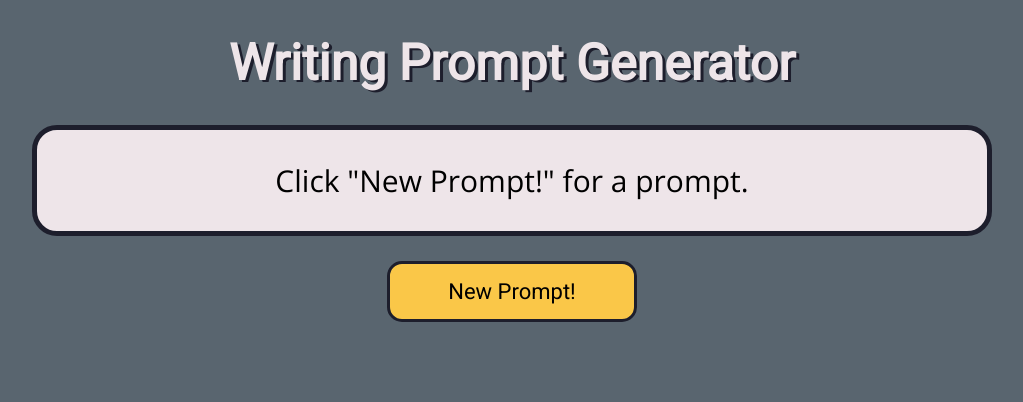
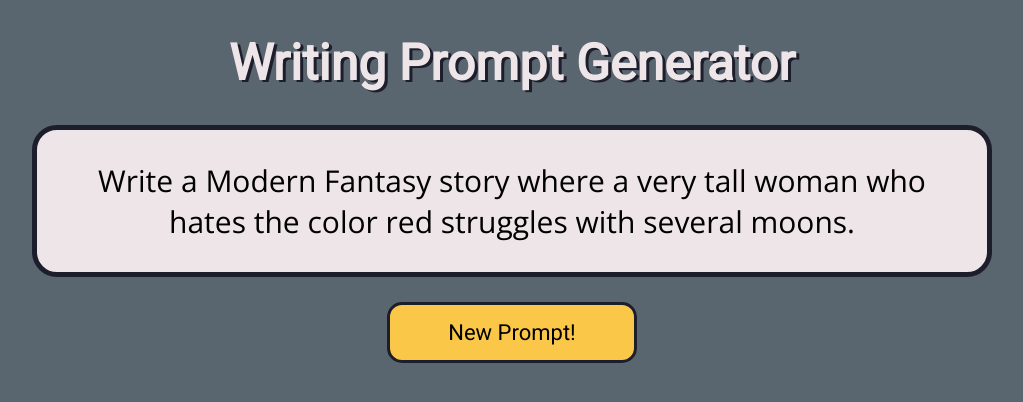
Before and after one commit to Asmerom-tech/writing-prompt-generator, a website: page index.html in a window 1280 px wide. Both pictures are taken after a click on the button "New Prompt!". Shown: the whole page, without its empty margins (128-1151 px from the left). Drawn offline with nearby package versions, Linux system fonts and the light colour scheme.

Commit message:
added button functionality and other finishing touches

```diff
--- a/app.js
+++ b/app.js
@@ -59,8 +59,18 @@ const generatePrompt = () => {
   return `Write ${randGenre} story where ${randProtag} struggles with ${randConflict}.`
 };
 
-//display a generated prompt in prompt div
+//event handler
+const displayPrompt = () => {
+  document.getElementById('prompt').innerHTML = generatePrompt();
+};
 
-//event listener for button
+//event listener for clicking button
+document.getElementById('button').addEventListener('click', displayPrompt);
+//event listener to allow spacebar to generate prompt
+window.addEventListener('keydown', function(e) {
+  if (e.keyCode == 32) {
+    displayPrompt();
+  };
+});
 
 console.log(generatePrompt());
--- a/index.html
+++ b/index.html
@@ -8,8 +8,8 @@
   </head>
   <body>
     <h1>Writing Prompt Generator</h1>
-    <div id="prompt">Click "New Prompt!" for a prompt.</div>
-    <button>New Prompt!</button>
+    <div id="prompt">Click "New Prompt!" or press the spacebar for a prompt.</div>
+    <button id='button'>New Prompt!</button>
     <script src="app.js" charset="utf-8"></script>
   </body>
 </html>
```
